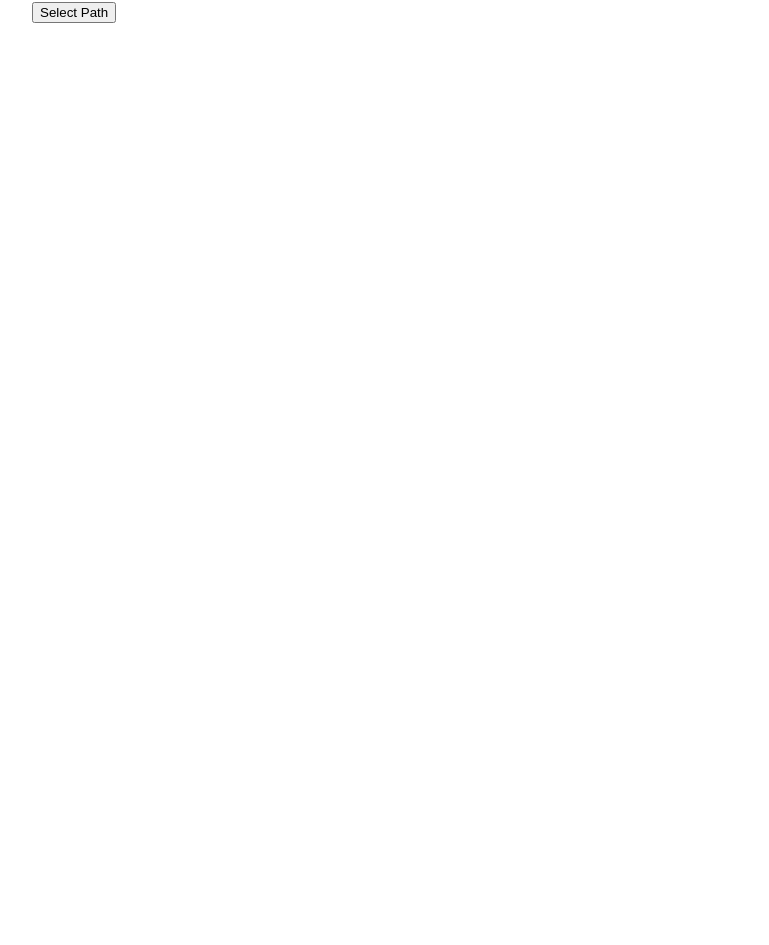
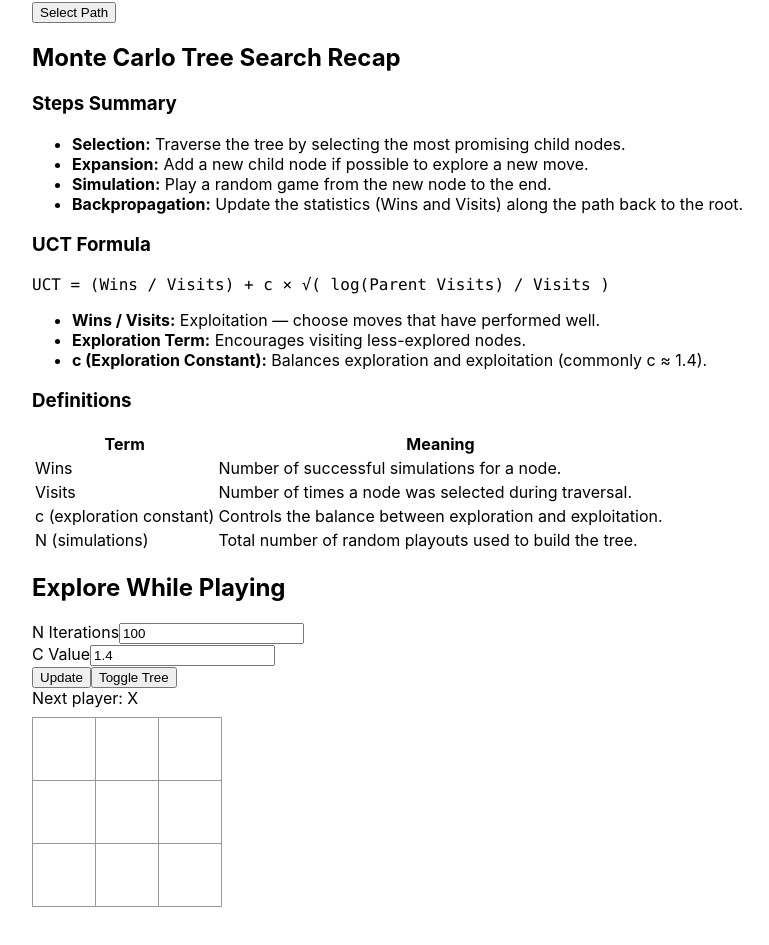
Before and after one commit to abclili123/monte-carlo-vis, a React (Create React App) app: page / in a window 1280 px wide. Shown: the part 977-1922 px from the top of the page, without its empty margins (208-977 px from the left). Before the commit the page ends 1040 px from the top, so only its background shows below. Built offline with nearby package versions, Linux system fonts and the light colour scheme.

Commit message:
initial interactive tree and board

```diff
--- a/src/App.css
+++ b/src/App.css
@@ -8,3 +8,28 @@ body {
   max-width: 800px;
   padding: 2rem;
 }
+
+.square {
+  background: white;
+  border: 1px solid #999;
+  float: left;
+  font-size: 48px;
+  font-weight: bold;
+  line-height: 64px;
+  height: 64px;
+  margin-right: -1px;
+  margin-top: -1px;
+  padding: 0;
+  text-align: center;
+  width: 64px;
+}
+
+.board-row:after {
+  clear: both;
+  content: "";
+  display: table;
+}
+
+.status {
+  margin-bottom: 10px;
+}
--- /dev/null
+++ b/src/components/ControlsPanel.js
@@ -0,0 +1,52 @@
+import React, { useState } from 'react';
+
+const ControlsPanel = ({ nIterations, cValue, onUpdateParameters, onToggleTree }) => {
+  const [nInput, setNInput] = useState(nIterations);
+  const [cInput, setCInput] = useState(cValue);
+
+  const handleUpdateClick = () => {
+    onUpdateParameters(Number(nInput), Number(cInput));
+  };
+
+  return (
+    <div className="flex flex-col items-center space-y-4 p-4 bg-gray-100 rounded-lg shadow-md">
+      <div className="flex space-x-4">
+        <div>
+          <label className="block text-sm font-medium">N Iterations</label>
+          <input
+            type="number"
+            className="border rounded p-1 w-24"
+            value={nInput}
+            onChange={(e) => setNInput(e.target.value)}
+          />
+        </div>
+        <div>
+          <label className="block text-sm font-medium">C Value</label>
+          <input
+            type="number"
+            className="border rounded p-1 w-24"
+            step="0.1"
+            value={cInput}
+            onChange={(e) => setCInput(e.target.value)}
+          />
+        </div>
+      </div>
+      <div className="flex space-x-4">
+        <button
+          className="bg-blue-500 hover:bg-blue-600 text-white font-bold py-2 px-4 rounded"
+          onClick={handleUpdateClick}
+        >
+          Update
+        </button>
+        <button
+          className="bg-gray-500 hover:bg-gray-600 text-white font-bold py-2 px-4 rounded"
+          onClick={onToggleTree}
+        >
+          Toggle Tree
+        </button>
+      </div>
+    </div>
+  );
+};
+
+export default ControlsPanel;
--- /dev/null
+++ b/src/components/Explore.js
@@ -0,0 +1,57 @@
+import React, { useState } from 'react';
+import TicTacToeBoard from './TicTacToeBoard';
+import TreeViewer from './TreeViewer';
+import ControlsPanel from './ControlsPanel';
+
+const ExploreWhilePlaying = () => {
+  const [showTree, setShowTree] = useState(true);
+  const [nIterations, setNIterations] = useState(100);
+  const [cValue, setCValue] = useState(1.4);
+  const [treeData, setTreeData] = useState(null);
+  const [selectedNode, setSelectedNode] = useState(null);
+  const [selectedNodeId, setSelectedNodeId] = useState(null);
+
+  const handleNewTree = (tree, bestMoveId) => {
+    setTreeData(tree);
+    setSelectedNodeId(bestMoveId);
+  };
+
+  const handleToggleTree = () => {
+    setShowTree(prev => !prev);
+  };
+
+  const handleUpdateParameters = (newN, newC) => {
+    setNIterations(newN);
+    setCValue(newC);
+  };
+
+  const handleSelectNode = (node) => {
+    setSelectedNode(node);
+  };
+
+  return (
+    <div className="flex flex-col items-center p-8 space-y-6">
+      <h2 className="text-3xl font-bold">Explore While Playing</h2>
+      <ControlsPanel
+        nIterations={nIterations}
+        cValue={cValue}
+        onUpdateParameters={handleUpdateParameters}
+        onToggleTree={handleToggleTree}
+      />
+      <TicTacToeBoard
+        onBotMoveDone={handleNewTree}
+        selectedNode={selectedNode}
+      />
+      {showTree && treeData && (
+        <TreeViewer
+          treeData={treeData}
+          selectedNode={selectedNode}
+          selectedNodeId={selectedNodeId}
+          onSelectNode={handleSelectNode}
+        />
+      )}
+    </div>
+  );
+};
+
+export default ExploreWhilePlaying;
--- a/src/components/SectionManager.js
+++ b/src/components/SectionManager.js
@@ -3,9 +3,10 @@ import Intro from './Intro';
 import Why from './Why';
 import Walkthrough from './Walkthrough';
 import Recap from './Recap';
+import ExploreWhilePlaying from './Explore';
 
 const SectionManager = () => {
-  const [showRecap, setShowRecap] = useState(false);
+  const [showRecap, setShowRecap] = useState(true);
 
   return (
     <div className="w-full">
@@ -26,6 +27,12 @@ const SectionManager = () => {
           <Recap />
         </section>
       )}
+
+      {showRecap && (
+        <section className="min-h-screen flex items-center justify-center bg-gray-50">
+          <ExploreWhilePlaying />
+        </section>
+      )}
     </div>
   );
 };
--- /dev/null
+++ b/src/components/TicTacToeBoard.js
@@ -0,0 +1,101 @@
+import React, { useState, useEffect } from 'react';
+import { runMCTS } from './runMCTS';
+
+function Square({ value, onSquareClick }) {
+  return (
+    <button className="square" onClick={onSquareClick}>
+      {value}
+    </button>
+  );
+}
+
+function calculateWinner(squares) {
+  const lines = [
+    [0, 1, 2],
+    [3, 4, 5],
+    [6, 7, 8],
+    [0, 3, 6],
+    [1, 4, 7],
+    [2, 5, 8],
+    [0, 4, 8],
+    [2, 4, 6],
+  ];
+  for (let [a, b, c] of lines) {
+    if (squares[a] && squares[a] === squares[b] && squares[a] === squares[c]) {
+      return squares[a];
+    }
+  }
+  return null;
+}
+
+const TicTacToeBoard = ({ onBotMoveDone, selectedNode }) => {
+  const [squares, setSquares] = useState(Array(9).fill(null));
+  const [xIsNext, setXIsNext] = useState(true);
+
+  function handleClick(i) {
+    if (squares[i] || calculateWinner(squares) || !xIsNext) return; // Only allow if it's human's turn
+    const nextSquares = squares.slice();
+    nextSquares[i] = 'X';
+    setSquares(nextSquares);
+    setXIsNext(false);
+  }
+
+  useEffect(() => {
+    if (!xIsNext && !calculateWinner(squares)) {
+      const botMoveTimeout = setTimeout(() => {
+        makeBotMove();
+      }, 500);
+
+      return () => clearTimeout(botMoveTimeout);
+    }
+  }, [xIsNext, squares]);
+
+  function makeBotMove() {
+    const tree = runMCTS(squares, 100, 1.4, 'O');
+
+    const bestChild = tree.children.reduce((best, child) =>
+      child.visits > best.visits ? child : best
+    , tree.children[0]);
+
+    if (bestChild) {
+      const newBoard = bestChild.board.slice();
+      setSquares(newBoard);
+      setXIsNext(true);
+
+      if (onBotMoveDone) {
+        onBotMoveDone(tree, bestChild.id);
+      }
+    }
+  }
+
+  const winner = calculateWinner(squares);
+  let status;
+  if (winner) {
+    status = 'Winner: ' + winner;
+  } else {
+    status = 'Next player: ' + (xIsNext ? 'X' : 'O');
+  }
+
+  return (
+    <div className="game">
+      <div className="status">{status}</div>
+      <div className="board-row">
+        <Square value={squares[0]} onSquareClick={() => handleClick(0)} />
+        <Square value={squares[1]} onSquareClick={() => handleClick(1)} />
+        <Square value={squares[2]} onSquareClick={() => handleClick(2)} />
+      </div>
+      <div className="board-row">
+        <Square value={squares[3]} onSquareClick={() => handleClick(3)} />
+        <Square value={squares[4]} onSquareClick={() => handleClick(4)} />
+        <Square value={squares[5]} onSquareClick={() => handleClick(5)} />
+      </div>
+      <div className="board-row">
+        <Square value={squares[6]} onSquareClick={() => handleClick(6)} />
+        <Square value={squares[7]} onSquareClick={() => handleClick(7)} />
+        <Square value={squares[8]} onSquareClick={() => handleClick(8)} />
+      </div>
+    </div>
+  );
+};
+
+export default TicTacToeBoard;
--- /dev/null
+++ b/src/components/TreeViewer.js
@@ -0,0 +1,78 @@
+import React, { useEffect, useRef } from 'react';
+import * as d3 from 'd3';
+
+const TreeViewer = ({ treeData, selectedNode, selectedNodeId, onSelectNode }) => {
+  const svgRef = useRef();
+
+  useEffect(() => {
+    if (!treeData) return;
+
+    const svg = d3.select(svgRef.current);
+    svg.selectAll("*").remove(); // Clear old tree
+
+    const width = 600;
+    const height = 400;
+    const margin = { top: 40, right: 40, bottom: 40, left: 40 };
+    const layoutWidth = width - margin.left - margin.right;
+    const layoutHeight = height - margin.top - margin.bottom;
+
+    const root = d3.hierarchy(treeData, d => d.children || []);
+    const treeLayout = d3.tree().size([layoutWidth, layoutHeight]);
+    treeLayout(root);
+
+    const g = svg.append("g").attr("transform", `translate(${margin.left},${margin.top})`);
+
+    // Draw links
+    g.selectAll(".link")
+      .data(root.links())
+      .enter()
+      .append("line")
+      .attr("class", "link")
+      .attr("x1", d => d.source.x)
+      .attr("y1", d => d.source.y)
+      .attr("x2", d => d.target.x)
+      .attr("y2", d => d.target.y)
+      .attr("stroke", "black");
+
+    // Node color function based on depth
+    const getColorForDepth = (depth) => {
+      return depth % 2 === 0 ? 'lightblue' : '#fcbba1'; // player move vs opponent move
+    };
+
+    // Draw nodes
+    const nodeGroup = g.selectAll(".node")
+      .data(root.descendants())
+      .enter()
+      .append("g")
+      .attr("class", "node")
+      .attr("transform", d => `translate(${d.x},${d.y})`)
+      .on("click", (event, d) => onSelectNode(d.data)); // important fix for D3 v7
+
+    nodeGroup.append("circle")
+      .attr("r", 20)
+      .attr("fill", d => {
+        if (selectedNode && selectedNode.id === d.data.id) {
+          return "gold"; // Manually selected
+        }
+        if (selectedNodeId && selectedNodeId === d.data.id) {
+          return "lightgreen"; // Chosen bot move
+        }
+        return getColorForDepth(d.depth); // Normal color
+      })
+      .attr("stroke", "black")
+      .attr("stroke-width", 2);
+
+    nodeGroup.append("text")
+      .attr("dy", 5)
+      .attr("text-anchor", "middle")
+      .text(d => `${d.data.wins}/${d.data.visits}`)
+      .style("font-size", "12px")
+      .style("pointer-events", "none"); // Text doesn't block clicks
+  }, [treeData, selectedNode, onSelectNode]);
+
+  return (
+    <svg ref={svgRef} width={600} height={400} className="bg-white shadow-md rounded" />
+  );
+};
+
+export default TreeViewer;
```
